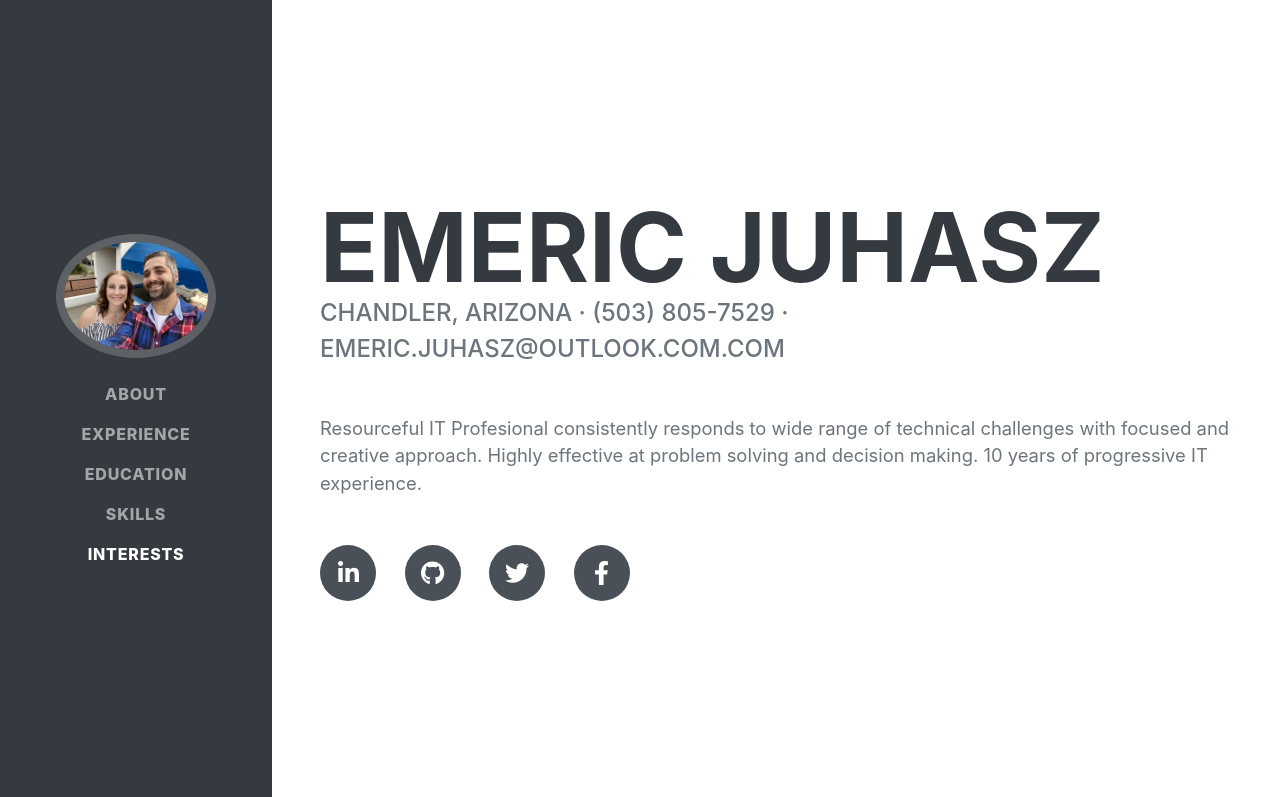
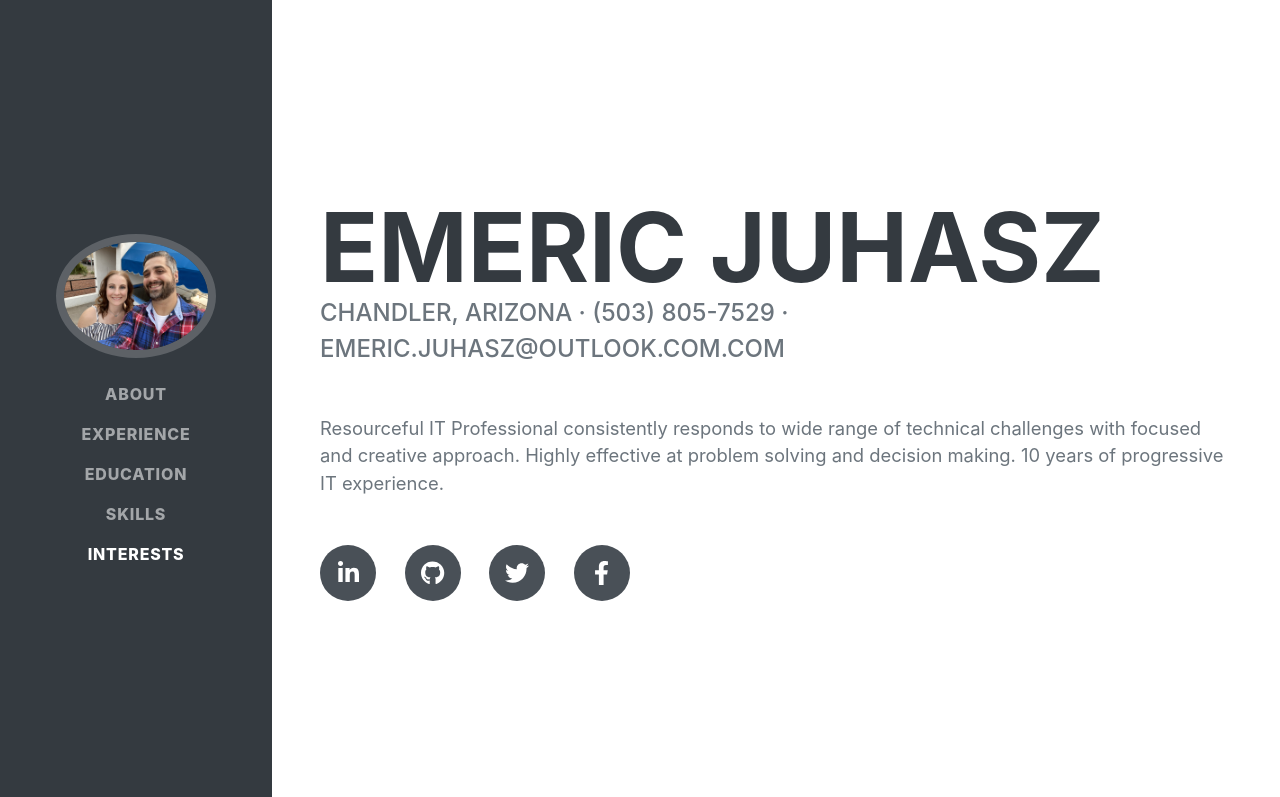
Before and after one commit to emericjuhasz/EmericResume, a plain HTML site: page index.html in a window 1280 px wide. Shown: the top 797 px of the page. Drawn offline with nearby package versions, Linux system fonts and the light colour scheme; a web font is replaced by a local one.

Commit message:
Update index.html

```diff
--- a/index.html
+++ b/index.html
@@ -46,7 +46,7 @@
                          Chandler, Arizona · (503) 805-7529 ·
                         <a href="mailto:name@email.com">emeric.juhasz@outlook.com.com</a>
                     </div>
-                    <p class="lead mb-5">Resourceful IT Profesional consistently responds to wide range of technical challenges with focused and creative approach. Highly effective at problem solving and decision making. 10 years of progressive IT experience.</p>
+                    <p class="lead mb-5">Resourceful IT Professional consistently responds to wide range of technical challenges with focused and creative approach. Highly effective at problem solving and decision making. 10 years of progressive IT experience.</p>
                     <div class="social-icons">
                         <a class="social-icon" href="https://www.linkedin.com/in/emeric-juhasz-jr-43000046/"><i class="fab fa-linkedin-in"></i></a>
                         <a class="social-icon" href="https://github.com/emericjuhasz"><i class="fab fa-github"></i></a>
```
